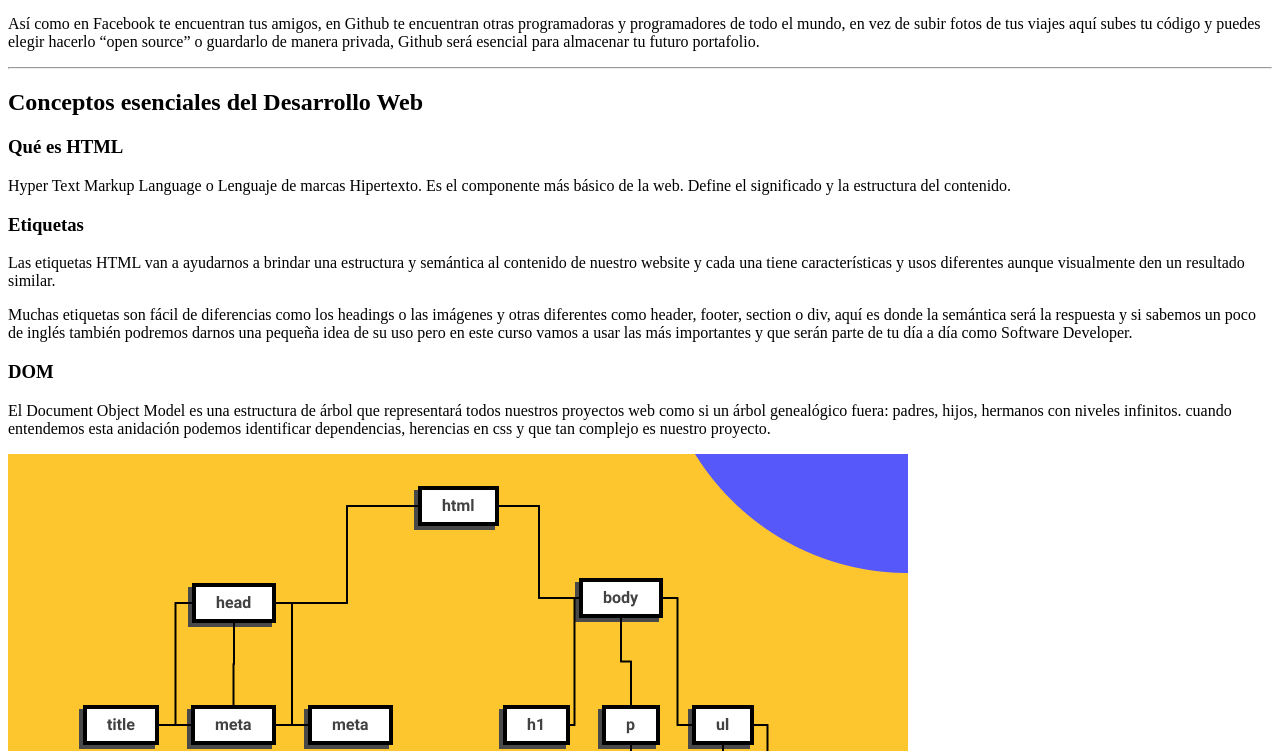
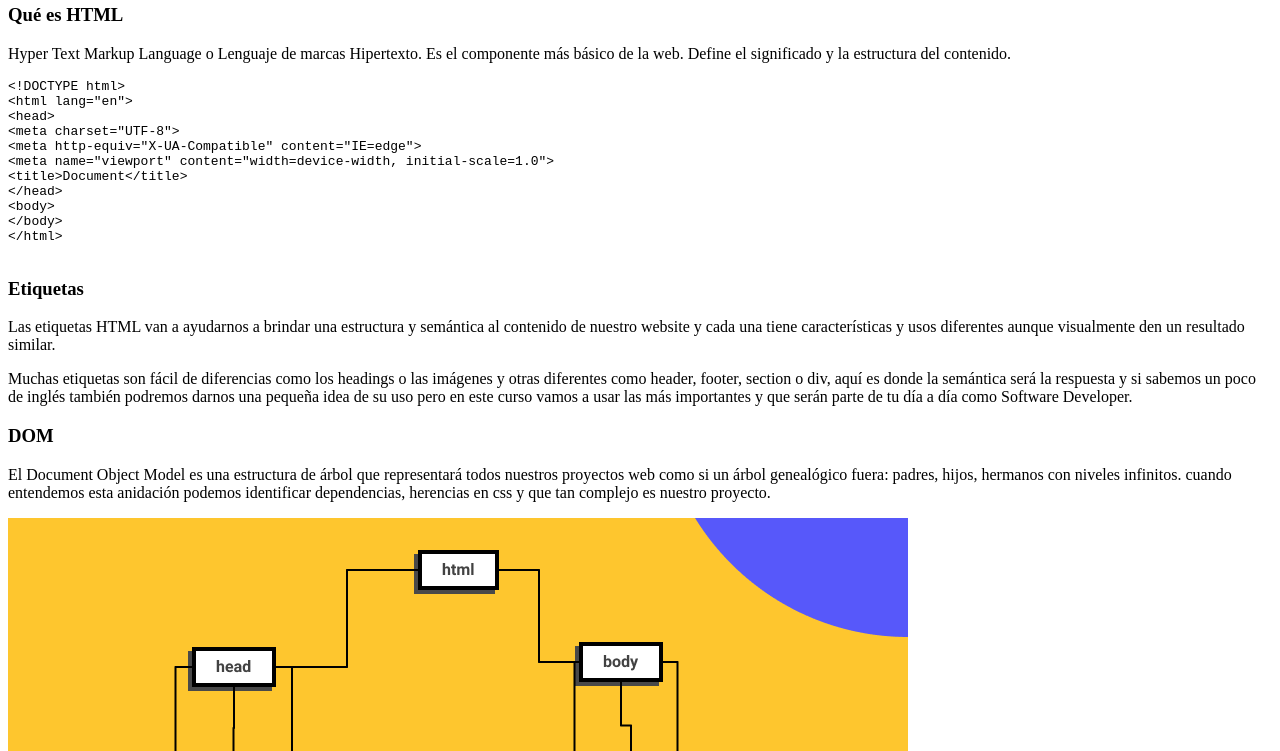
Before and after one commit to jrrv2411/curso-esencial-html-css, a plain HTML site: page index.html in a window 1280 px wide. Shown: the part 1141-1892 px from the top of the page. Drawn offline with Linux system fonts and the light colour scheme.

Commit message:
Clase 19 insertar codigo
Vimos como introducir código de ejemplo, escapar de código para que nuestro navegador, no lo pinte. Empleamos dos etiquetas:

Code para dar ejemplos de una linea
Pre para dar ejemplo de un bloque de código

```diff
--- a/index.html
+++ b/index.html
@@ -8,7 +8,8 @@
 </head>
 <header>
   <nav>
-    <p>Setup</p>
+    <details open>
+      <summary>Setup</summary>
       <ol>
         <a href="#google-chrome">
           <li>Google Chrome</li>
@@ -23,7 +24,11 @@
           <li>Github</li>
         </a>
       </ol>
-    <p>Conceptos esenciales del Desarrollo Web</p>
+    </details>
+    <details>
+      <summary>
+        Conceptos esenciales del Desarrollo Web
+      </summary>
       <ol>
       <li>Que es HTML</li>
         <li>Etiquetas</li>
@@ -32,6 +37,7 @@
         <li>Atributos</li>
         <li>Qué es CSS</li>
       </ol>
+    </details>
   </nav>
 </header>
 <body>
@@ -70,6 +76,20 @@
   <h3>Qué es HTML</h3>
   <p>Hyper Text Markup Language o Lenguaje de marcas Hipertexto. Es el componente más básico de la web. Define el significado
   y la estructura del contenido.</p>
+  <pre>
+&lt;!DOCTYPE html&gt;
+&lt;html lang=&quot;en&quot;&gt;
+&lt;head&gt;
+&lt;meta charset=&quot;UTF-8&quot;&gt;
+&lt;meta http-equiv=&quot;X-UA-Compatible&quot; content=&quot;IE=edge&quot;&gt;
+&lt;meta name=&quot;viewport&quot; content=&quot;width=device-width, initial-scale=1.0&quot;&gt;
+&lt;title&gt;Document&lt;/title&gt;
+&lt;/head&gt;
+&lt;body&gt;
+&lt;/body&gt;
+&lt;/html&gt;
+  </pre>
+
 
   <h3>Etiquetas</h3>
   <p>Las etiquetas HTML van a ayudarnos a brindar una estructura y semántica al contenido de nuestro website y cada una tiene
```
Lines whose indentation alone changed are shown as unchanged.
